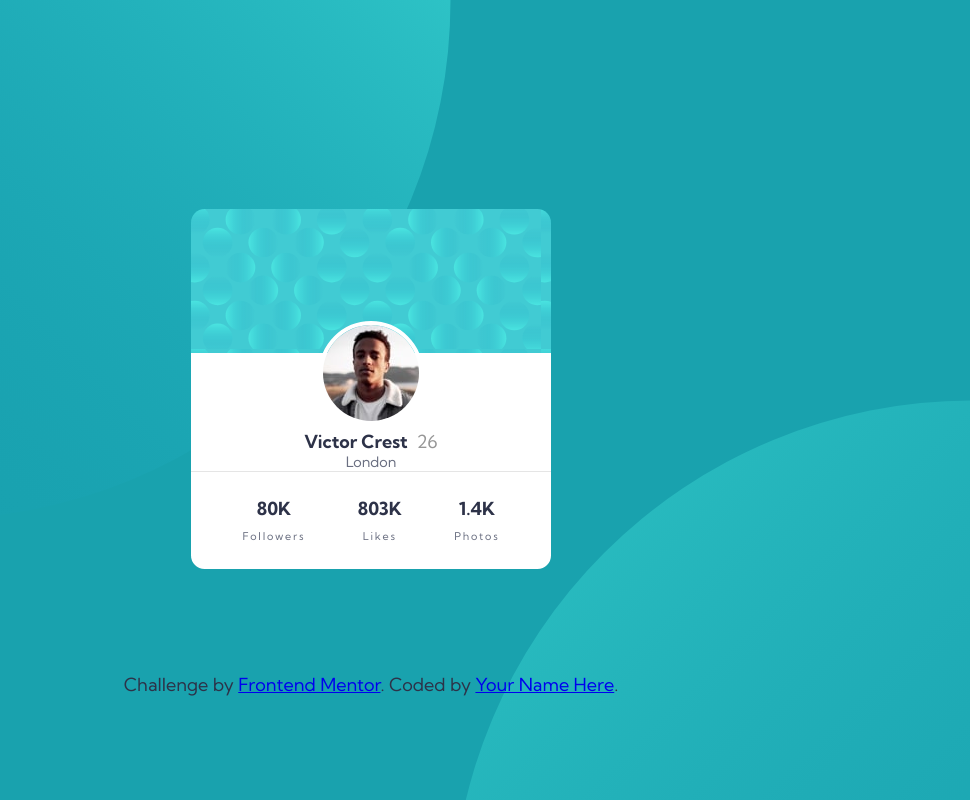
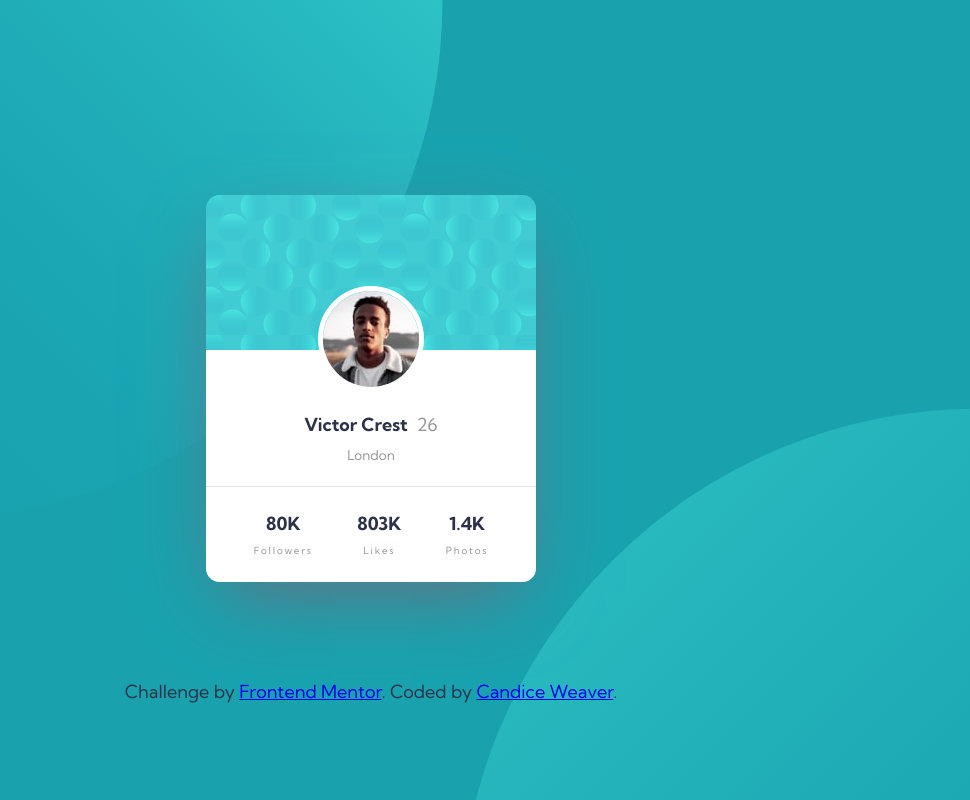
Before and after one commit to CandiceWeaver/profile-card-component, a website: page index.html in a window 1280 px wide. Shown: the whole page, without its empty margins (269-1239 px from the left). Drawn offline with Linux system fonts and the light colour scheme.

Commit message:
project finished

```diff
--- a/index.html
+++ b/index.html
@@ -41,7 +41,7 @@
 
   <div class="attribution">
     Challenge by <a href="https://www.frontendmentor.io?ref=challenge" target="_blank">Frontend Mentor</a>.
-    Coded by <a href="#">Your Name Here</a>.
+    Coded by <a href="www.candiceweaver.dev">Candice Weaver</a>.
   </div>
 </body>
 </html>
--- a/sass/_base.scss
+++ b/sass/_base.scss
@@ -35,11 +35,17 @@ body {
   height: 100vh;
   background-image: url(../images/bg-pattern-top.svg),
     url(../images/bg-pattern-bottom.svg);
-  background-position: -40vh -65vh, 90vh 50vh;
+  background-position: -41vh -65vh, 91vh 51vh;
   background-repeat: no-repeat;
   background-size: 130vh;
+
+  @media only screen and (max-width: $bp-mobile) {
+    background-size: 90vh;
+    background-position: -60vh -50vh, 22vh 55vh;
+  }
 }
 
 .attribution {
   align-self: center;
+  text-align: center;
 }
--- a/sass/_card.scss
+++ b/sass/_card.scss
@@ -1,6 +1,6 @@
 .card {
-  width: 20rem;
-  height: 20rem;
+  width: 18.3rem;
+  height: 21.5rem;
   border-radius: 0.75rem;
   align-self: flex-end;
   background-image: linear-gradient(
@@ -14,18 +14,21 @@
   flex-direction: column;
   align-items: center;
   justify-content: flex-end;
+  box-shadow: 0 1.5rem 4rem -1rem $colour-blue-grey;
 
   &__details {
     text-align: center;
+    margin-bottom: 1.25rem;
 
     &--img {
       border-radius: 50%;
-      border: 0.25rem solid white;
+      border: 0.3rem solid white;
       background-color: #fff;
     }
 
     &--personal {
       display: flex;
+      padding: 0.9rem 0 0.6rem 0;
 
       &-name {
         font-weight: 700;
@@ -38,8 +41,8 @@
     }
 
     &--location {
-      color: $colour-blue-grey;
-      font-size: 0.8rem;
+      color: $colour-grey;
+      font-size: 0.75rem;
     }
   }
 
@@ -58,8 +61,8 @@
       }
 
       &-name {
-        color: $colour-blue-grey;
-        font-size: 0.6rem;
+        color: $colour-grey;
+        font-size: 0.55rem;
         letter-spacing: 0.1rem;
       }
     }
```
Also changed, not shown: css/style.comp.css (added), css/style.concat.css (added), css/style.css, css/style.prefix.css (added), images/profile-card-component-desktop.png (added).
